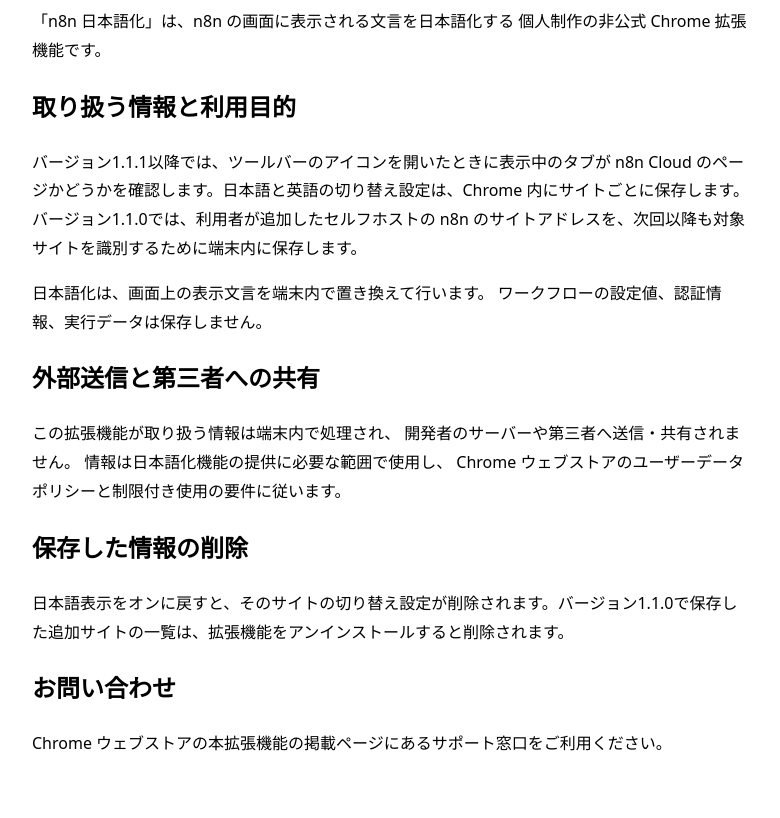
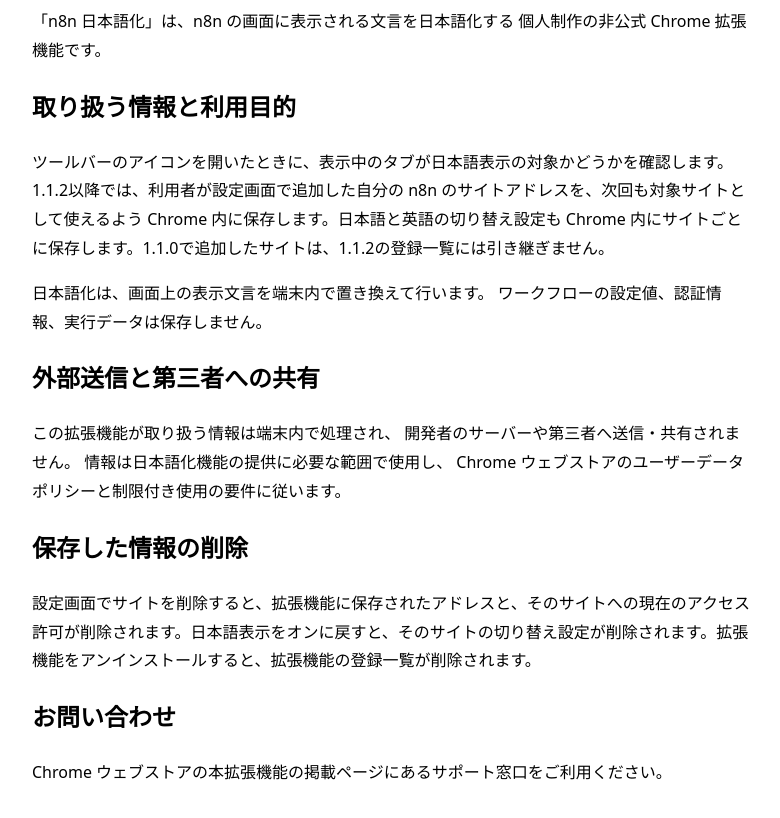
Before and after one commit to Kai-85-git/n8n-ja-privacy, a plain HTML site: page preview.html in a window 1280 px wide. Shown: the part 112-930 px from the top of the page, without its empty margins (248-1028 px from the left). Drawn offline with Linux system fonts and the light colour scheme.

Commit message:
Update privacy policy for n8n Japanese extension 1.1.2

```diff
--- a/preview.html
+++ b/preview.html
@@ -15,7 +15,7 @@
      個人制作の非公式 Chrome 拡張機能です。</p>
 
   <h2>取り扱う情報と利用目的</h2>
-  <p>バージョン1.1.1以降では、ツールバーのアイコンを開いたときに表示中のタブが n8n Cloud のページかどうかを確認します。日本語と英語の切り替え設定は、Chrome 内にサイトごとに保存します。バージョン1.1.0では、利用者が追加したセルフホストの n8n のサイトアドレスを、次回以降も対象サイトを識別するために端末内に保存します。</p>
+  <p>ツールバーのアイコンを開いたときに、表示中のタブが日本語表示の対象かどうかを確認します。1.1.2以降では、利用者が設定画面で追加した自分の n8n のサイトアドレスを、次回も対象サイトとして使えるよう Chrome 内に保存します。日本語と英語の切り替え設定も Chrome 内にサイトごとに保存します。1.1.0で追加したサイトは、1.1.2の登録一覧には引き継ぎません。</p>
   <p>日本語化は、画面上の表示文言を端末内で置き換えて行います。
      ワークフローの設定値、認証情報、実行データは保存しません。</p>
 
@@ -26,7 +26,7 @@
      Chrome ウェブストアのユーザーデータポリシーと制限付き使用の要件に従います。</p>
 
   <h2>保存した情報の削除</h2>
-  <p>日本語表示をオンに戻すと、そのサイトの切り替え設定が削除されます。バージョン1.1.0で保存した追加サイトの一覧は、拡張機能をアンインストールすると削除されます。</p>
+  <p>設定画面でサイトを削除すると、拡張機能に保存されたアドレスと、そのサイトへの現在のアクセス許可が削除されます。日本語表示をオンに戻すと、そのサイトの切り替え設定が削除されます。拡張機能をアンインストールすると、拡張機能の登録一覧が削除されます。</p>
 
   <h2>お問い合わせ</h2>
   <p>Chrome ウェブストアの本拡張機能の掲載ページにあるサポート窓口をご利用ください。</p>
```
